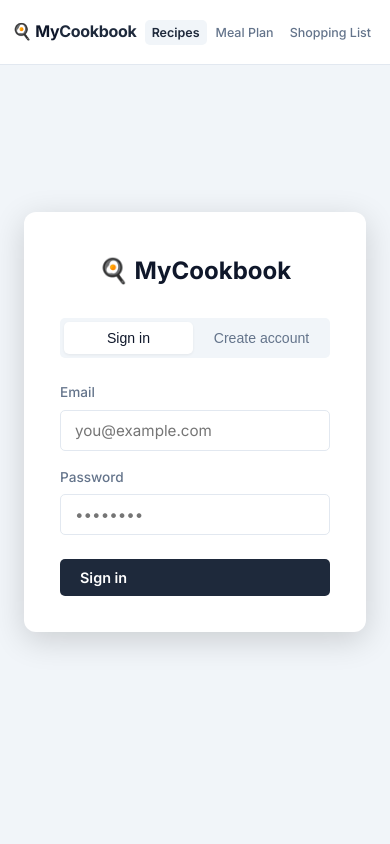
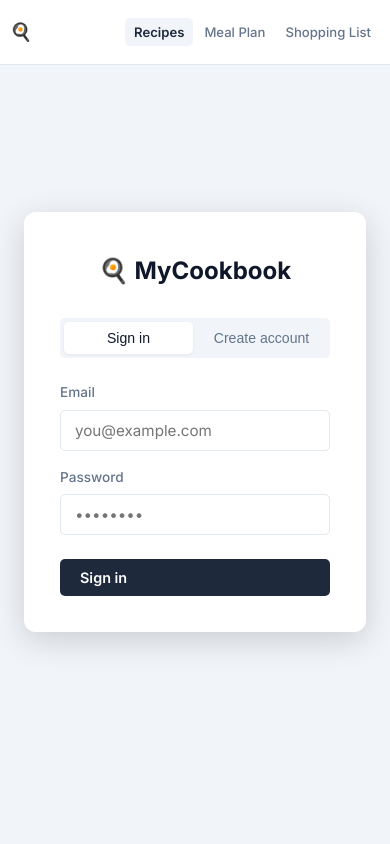
Before and after one commit to tdw3143-sketch/mycookbook, a Flask app: page / in a window 390 px wide. Run offline with Flask 3, Linux system fonts and the light colour scheme.

Commit message:
Fix mobile navbar: hide brand text on small screens, prevent nav link wrapping

```diff
--- a/static/style.css
+++ b/static/style.css
@@ -198,7 +198,8 @@ a { color: var(--green); text-decoration: none; }
   letter-spacing: -.3px;
 }
 
-.navbar-brand span { color: var(--green); }
+.navbar-brand .brand-accent { color: var(--green); }
+.nav-links a { white-space: nowrap; }
 
 .nav-links {
   display: flex;
@@ -1265,11 +1266,12 @@ a { color: var(--green); text-decoration: none; }
 }
 
 @media (max-width: 600px) {
-  .navbar-row { padding: 0 12px; gap: 8px; }
-  .navbar-brand { font-size: 1rem; }
+  .navbar-row { padding: 0 10px; gap: 6px; }
+  .navbar-brand { font-size: 1.1rem; flex-shrink: 0; }
+  .brand-text { display: none; }  /* show only emoji on small screens */
   .nav-links { gap: 2px; }
-  .nav-links a { padding: 5px 7px; font-size: .78rem; }
-  .btn-logout { padding: 5px 8px; font-size: .78rem; }
+  .nav-links a { padding: 6px 9px; font-size: .82rem; }
+  .btn-logout { padding: 5px 8px; font-size: .78rem; flex-shrink: 0; }
   .main-content { padding: 20px 12px; }
   .import-section { padding: 24px 16px; }
   .import-row { flex-direction: column; }
--- a/templates/index.html
+++ b/templates/index.html
@@ -25,7 +25,7 @@
   ====================================================== -->
   <nav class="navbar">
     <div class="navbar-row">
-      <div class="navbar-brand">🍳 My<span>Cookbook</span></div>
+      <div class="navbar-brand">🍳 <span class="brand-text">My<span class="brand-accent">Cookbook</span></span></div>
       <ul class="nav-links">
         <li><a href="#" data-view="recipes"  class="active">Recipes</a></li>
         <li><a href="#" data-view="mealplan">Meal Plan</a></li>
```
